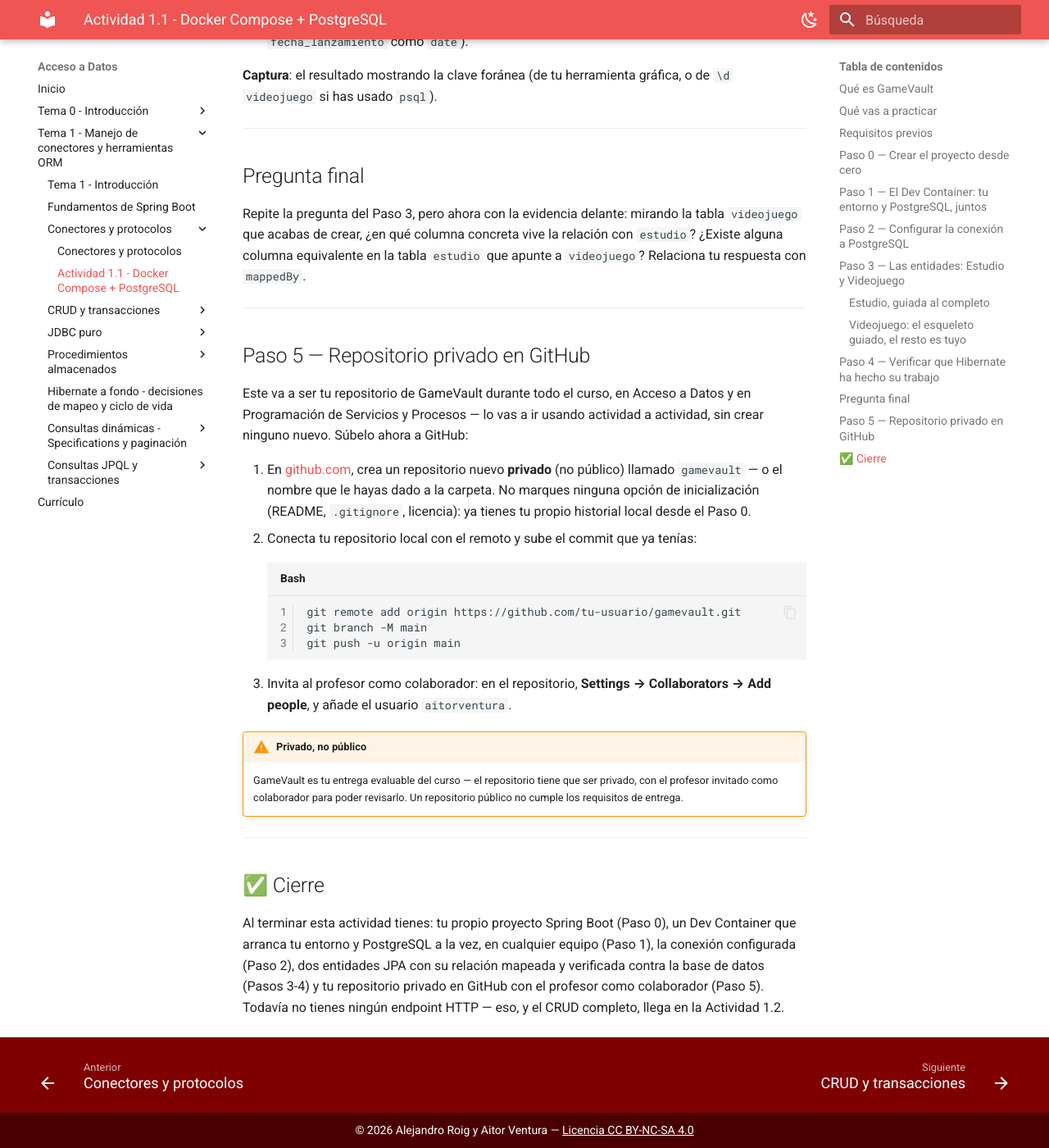
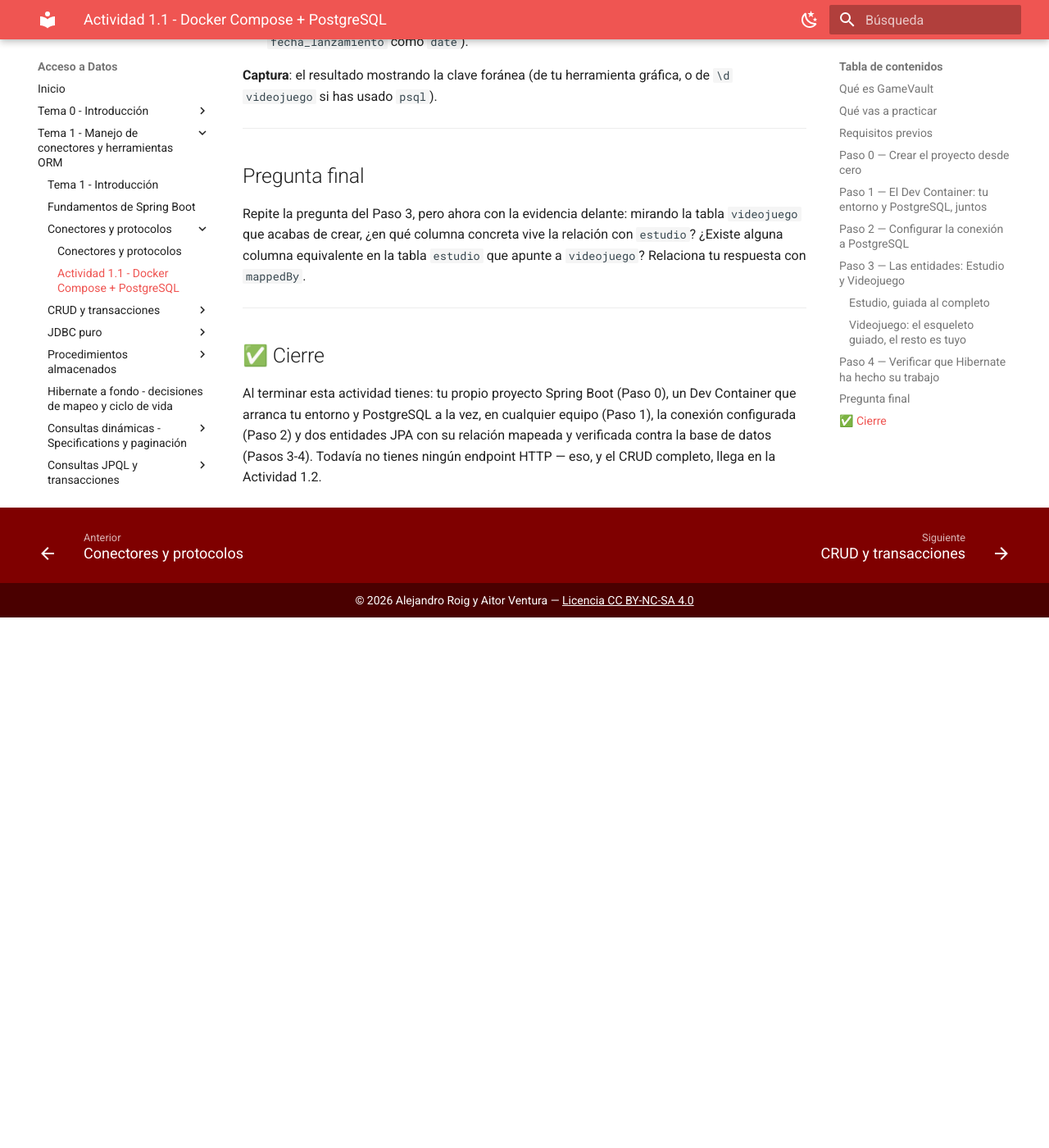
Before and after one commit to aitorventura/acceso-a-datos, an MkDocs documentation site: the page built from docs/tema1/actividad_1_1.md, in a window 1280 px wide and 1400 px high, scrolled down 11930 px. Shown: the whole window at 82% size. Built offline with MkDocs 1.6.1 and Material for MkDocs 9.7.7, drawn with Linux system fonts in a browser that asks for light colours; after the commit the page ends 12683 px from its top, so only the background shows below that.

Commit message:
Revierte el paso de repositorio privado en la Actividad 1.1 de AD
Se mantienen las correcciones del socket de Docker y de git init;
se retira el Paso 5 (repositorio privado + colaborador), añadido
por error de alcance en el commit anterior.

````diff
--- a/docs/tema1/actividad_1_1.md
+++ b/docs/tema1/actividad_1_1.md
@@ -366,24 +366,6 @@
 
 ---
 
-## Paso 5 — Repositorio privado en GitHub
-
-Este va a ser tu repositorio de GameVault durante todo el curso, en Acceso a Datos y en Programación de Servicios y Procesos — lo vas a ir usando actividad a actividad, sin crear ninguno nuevo. Súbelo ahora a GitHub:
-
-1. En [github.com](https://github.com), crea un repositorio nuevo **privado** (no público) llamado `gamevault` — o el nombre que le hayas dado a la carpeta. No marques ninguna opción de inicialización (README, `.gitignore`, licencia): ya tienes tu propio historial local desde el Paso 0.
-2. Conecta tu repositorio local con el remoto y sube el commit que ya tenías:
-    ```bash
-    git remote add origin https://github.com/tu-usuario/gamevault.git
-    git branch -M main
-    git push -u origin main
-    ```
-3. Invita al profesor como colaborador: en el repositorio, **Settings → Collaborators → Add people**, y añade el usuario `aitorventura`.
-
-!!! warning "Privado, no público"
-    GameVault es tu entrega evaluable del curso — el repositorio tiene que ser privado, con el profesor invitado como colaborador para poder revisarlo. Un repositorio público no cumple los requisitos de entrega.
-
----
-
 ## ✅ Cierre
 
-Al terminar esta actividad tienes: tu propio proyecto Spring Boot (Paso 0), un Dev Container que arranca tu entorno y PostgreSQL a la vez, en cualquier equipo (Paso 1), la conexión configurada (Paso 2), dos entidades JPA con su relación mapeada y verificada contra la base de datos (Pasos 3-4) y tu repositorio privado en GitHub con el profesor como colaborador (Paso 5). Todavía no tienes ningún endpoint HTTP — eso, y el CRUD completo, llega en la Actividad 1.2.
+Al terminar esta actividad tienes: tu propio proyecto Spring Boot (Paso 0), un Dev Container que arranca tu entorno y PostgreSQL a la vez, en cualquier equipo (Paso 1), la conexión configurada (Paso 2) y dos entidades JPA con su relación mapeada y verificada contra la base de datos (Pasos 3-4). Todavía no tienes ningún endpoint HTTP — eso, y el CRUD completo, llega en la Actividad 1.2.
````
